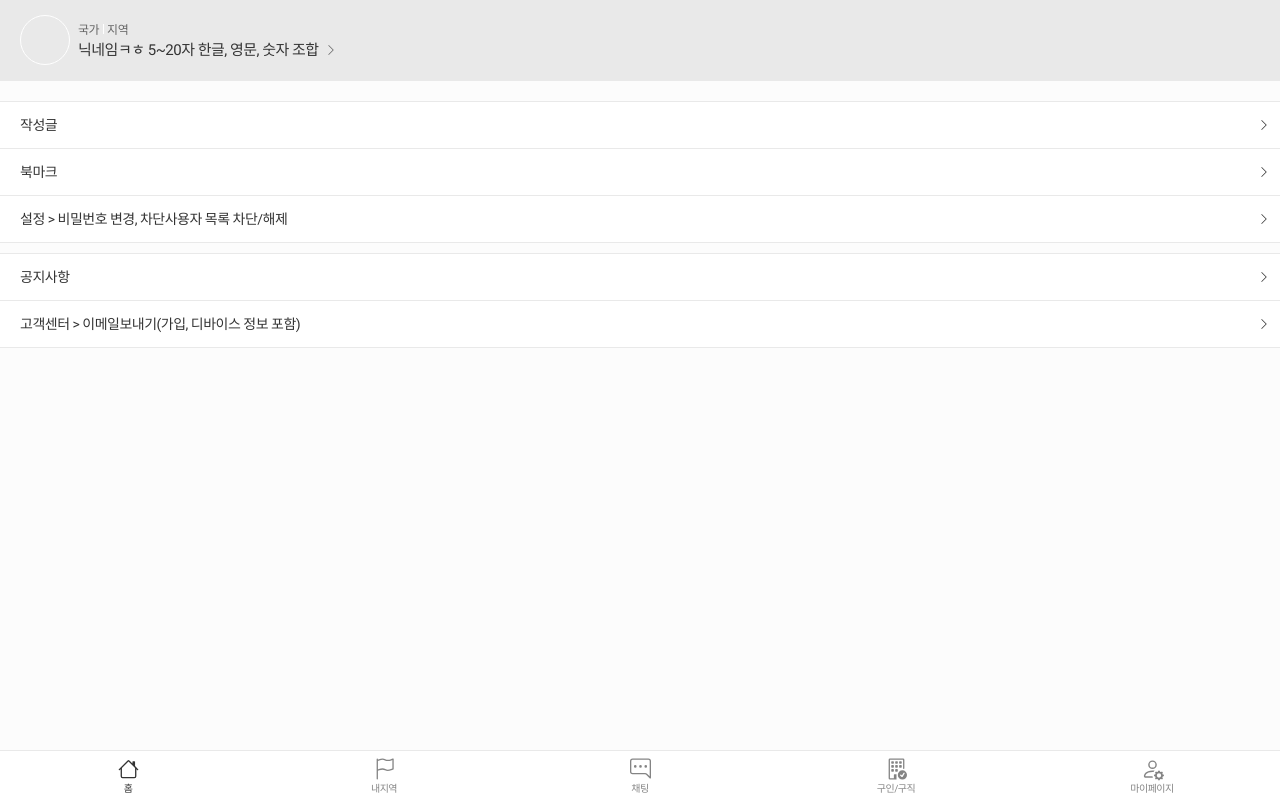
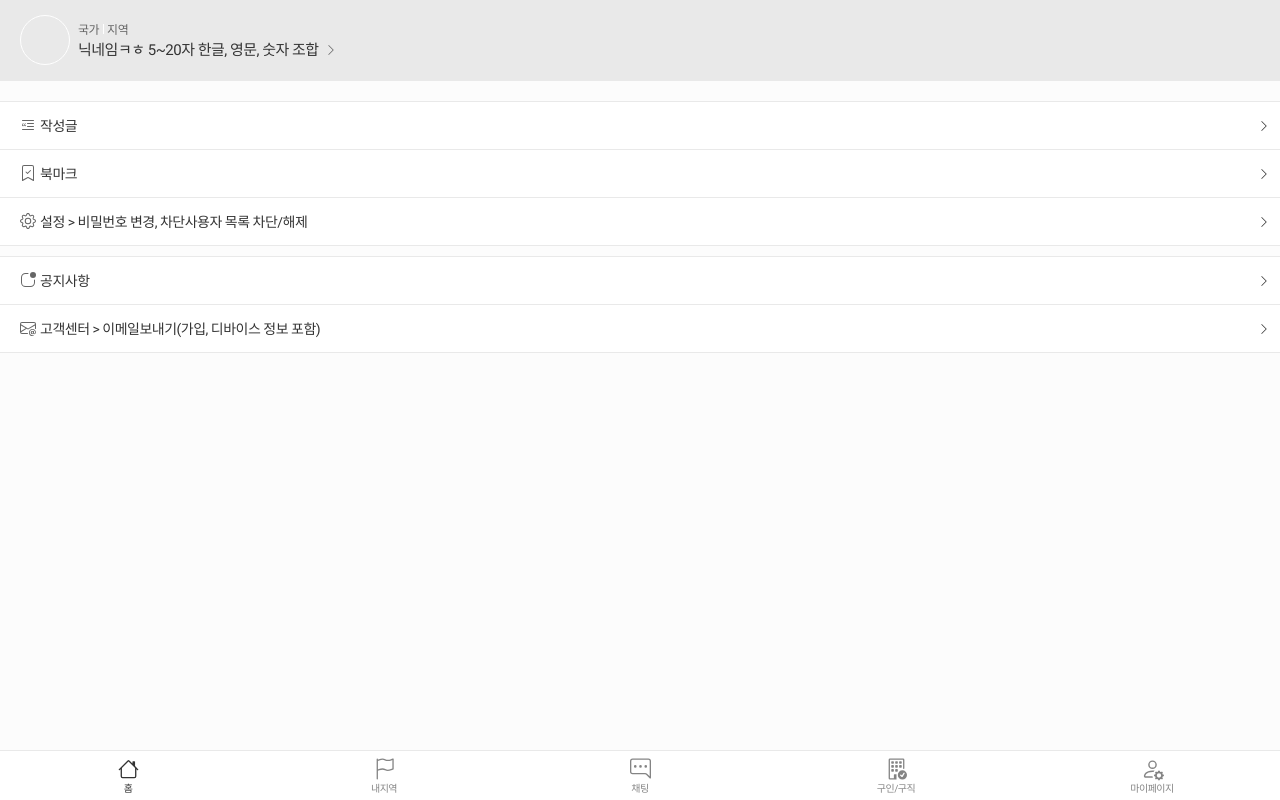
Before and after one commit to HyunsooZo/immilog-front, a Vue app: page /my-page in a window 1280 px wide. Built offline with nearby package versions, Linux system fonts and the light colour scheme.

Commit message:
feat: my

```diff
--- a/src/assets/contents.css
+++ b/src/assets/contents.css
@@ -1132,6 +1132,13 @@ color: #ed1651;
     right: 1rem;
     transform: translateY(-50%);
 }
+.list-wrap.list--link li.item .button-text svg {
+    width: 1.6rem;
+    height: 1.6rem;
+    margin-right: .4rem;
+    fill: #666;
+    vertical-align: -2px;
+}
 
 /* 완료 */
 .msg-wrap {
--- a/src/views/MyPageView.vue
+++ b/src/views/MyPageView.vue
@@ -24,16 +24,32 @@
 			<ul>
 				<li class="item">
 					<button type="button" class="button button-text">
+						<svg xmlns="http://www.w3.org/2000/svg" viewBox="0 0 16 16">
+							<path
+								d="M2.5 3a.5.5 0 0 0 0 1h11a.5.5 0 0 0 0-1h-11zm5 3a.5.5 0 0 0 0 1h6a.5.5 0 0 0 0-1h-6zm0 3a.5.5 0 0 0 0 1h6a.5.5 0 0 0 0-1h-6zm-5 3a.5.5 0 0 0 0 1h11a.5.5 0 0 0 0-1h-11zm.79-5.373c.112-.078.26-.17.444-.275L3.524 6c-.122.074-.272.17-.452.287-.18.117-.35.26-.51.428a2.425 2.425 0 0 0-.398.562c-.11.207-.164.438-.164.692 0 .36.072.65.217.873.144.219.385.328.72.328.215 0 .383-.07.504-.211a.697.697 0 0 0 .188-.463c0-.23-.07-.404-.211-.521-.137-.121-.326-.182-.568-.182h-.282c.024-.203.065-.37.123-.498a1.38 1.38 0 0 1 .252-.37 1.94 1.94 0 0 1 .346-.298zm2.167 0c.113-.078.262-.17.445-.275L5.692 6c-.122.074-.272.17-.452.287-.18.117-.35.26-.51.428a2.425 2.425 0 0 0-.398.562c-.11.207-.164.438-.164.692 0 .36.072.65.217.873.144.219.385.328.72.328.215 0 .383-.07.504-.211a.697.697 0 0 0 .188-.463c0-.23-.07-.404-.211-.521-.137-.121-.326-.182-.568-.182h-.282a1.75 1.75 0 0 1 .118-.492c.058-.13.144-.254.257-.375a1.94 1.94 0 0 1 .346-.3z" />
+						</svg>
 						<span>작성글</span>
 					</button>
 				</li>
 				<li class="item">
 					<button type="button" class="button button-text">
+						<svg xmlns="http://www.w3.org/2000/svg" viewBox="0 0 16 16">
+							<path fill-rule="evenodd"
+								d="M10.854 5.146a.5.5 0 0 1 0 .708l-3 3a.5.5 0 0 1-.708 0l-1.5-1.5a.5.5 0 1 1 .708-.708L7.5 7.793l2.646-2.647a.5.5 0 0 1 .708 0z" />
+							<path
+								d="M2 2a2 2 0 0 1 2-2h8a2 2 0 0 1 2 2v13.5a.5.5 0 0 1-.777.416L8 13.101l-5.223 2.815A.5.5 0 0 1 2 15.5V2zm2-1a1 1 0 0 0-1 1v12.566l4.723-2.482a.5.5 0 0 1 .554 0L13 14.566V2a1 1 0 0 0-1-1H4z" />
+						</svg>
 						<span>북마크</span>
 					</button>
 				</li>
 				<li class="item">
 					<button type="button" class="button button-text">
+						<svg xmlns="http://www.w3.org/2000/svg" viewBox="0 0 16 16">
+							<path
+								d="M8 4.754a3.246 3.246 0 1 0 0 6.492 3.246 3.246 0 0 0 0-6.492zM5.754 8a2.246 2.246 0 1 1 4.492 0 2.246 2.246 0 0 1-4.492 0z" />
+							<path
+								d="M9.796 1.343c-.527-1.79-3.065-1.79-3.592 0l-.094.319a.873.873 0 0 1-1.255.52l-.292-.16c-1.64-.892-3.433.902-2.54 2.541l.159.292a.873.873 0 0 1-.52 1.255l-.319.094c-1.79.527-1.79 3.065 0 3.592l.319.094a.873.873 0 0 1 .52 1.255l-.16.292c-.892 1.64.901 3.434 2.541 2.54l.292-.159a.873.873 0 0 1 1.255.52l.094.319c.527 1.79 3.065 1.79 3.592 0l.094-.319a.873.873 0 0 1 1.255-.52l.292.16c1.64.893 3.434-.902 2.54-2.541l-.159-.292a.873.873 0 0 1 .52-1.255l.319-.094c1.79-.527 1.79-3.065 0-3.592l-.319-.094a.873.873 0 0 1-.52-1.255l.16-.292c.893-1.64-.902-3.433-2.541-2.54l-.292.159a.873.873 0 0 1-1.255-.52l-.094-.319zm-2.633.283c.246-.835 1.428-.835 1.674 0l.094.319a1.873 1.873 0 0 0 2.693 1.115l.291-.16c.764-.415 1.6.42 1.184 1.185l-.159.292a1.873 1.873 0 0 0 1.116 2.692l.318.094c.835.246.835 1.428 0 1.674l-.319.094a1.873 1.873 0 0 0-1.115 2.693l.16.291c.415.764-.42 1.6-1.185 1.184l-.291-.159a1.873 1.873 0 0 0-2.693 1.116l-.094.318c-.246.835-1.428.835-1.674 0l-.094-.319a1.873 1.873 0 0 0-2.692-1.115l-.292.16c-.764.415-1.6-.42-1.184-1.185l.159-.291A1.873 1.873 0 0 0 1.945 8.93l-.319-.094c-.835-.246-.835-1.428 0-1.674l.319-.094A1.873 1.873 0 0 0 3.06 4.377l-.16-.292c-.415-.764.42-1.6 1.185-1.184l.292.159a1.873 1.873 0 0 0 2.692-1.115l.094-.319z" />
+						</svg>
 						<span>설정 > 비밀번호 변경, 차단사용자 목록 차단/해제</span>
 					</button>
 				</li>
@@ -41,11 +57,22 @@
 			<ul>
 				<li class="item">
 					<button type="button" class="button button-text">
+						<svg xmlns="http://www.w3.org/2000/svg" viewBox="0 0 16 16">
+							<path
+								d="M5.5 2A3.5 3.5 0 0 0 2 5.5v5A3.5 3.5 0 0 0 5.5 14h5a3.5 3.5 0 0 0 3.5-3.5V8a.5.5 0 0 1 1 0v2.5a4.5 4.5 0 0 1-4.5 4.5h-5A4.5 4.5 0 0 1 1 10.5v-5A4.5 4.5 0 0 1 5.5 1H8a.5.5 0 0 1 0 1H5.5z" />
+							<path d="M16 3a3 3 0 1 1-6 0 3 3 0 0 1 6 0z" />
+						</svg>
 						<span>공지사항</span>
 					</button>
 				</li>
 				<li class="item">
 					<button type="button" class="button button-text">
+						<svg xmlns="http://www.w3.org/2000/svg" viewBox="0 0 16 16">
+							<path
+								d="M2 2a2 2 0 0 0-2 2v8.01A2 2 0 0 0 2 14h5.5a.5.5 0 0 0 0-1H2a1 1 0 0 1-.966-.741l5.64-3.471L8 9.583l7-4.2V8.5a.5.5 0 0 0 1 0V4a2 2 0 0 0-2-2H2Zm3.708 6.208L1 11.105V5.383l4.708 2.825ZM1 4.217V4a1 1 0 0 1 1-1h12a1 1 0 0 1 1 1v.217l-7 4.2-7-4.2Z" />
+							<path
+								d="M14.247 14.269c1.01 0 1.587-.857 1.587-2.025v-.21C15.834 10.43 14.64 9 12.52 9h-.035C10.42 9 9 10.36 9 12.432v.214C9 14.82 10.438 16 12.358 16h.044c.594 0 1.018-.074 1.237-.175v-.73c-.245.11-.673.18-1.18.18h-.044c-1.334 0-2.571-.788-2.571-2.655v-.157c0-1.657 1.058-2.724 2.64-2.724h.04c1.535 0 2.484 1.05 2.484 2.326v.118c0 .975-.324 1.39-.639 1.39-.232 0-.41-.148-.41-.42v-2.19h-.906v.569h-.03c-.084-.298-.368-.63-.954-.63-.778 0-1.259.555-1.259 1.4v.528c0 .892.49 1.434 1.26 1.434.471 0 .896-.227 1.014-.643h.043c.118.42.617.648 1.12.648Zm-2.453-1.588v-.227c0-.546.227-.791.573-.791.297 0 .572.192.572.708v.367c0 .573-.253.744-.564.744-.354 0-.581-.215-.581-.8Z" />
+						</svg>
 						<span>고객센터 > 이메일보내기(가입, 디바이스 정보 포함)</span>
 					</button>
 				</li>
```
